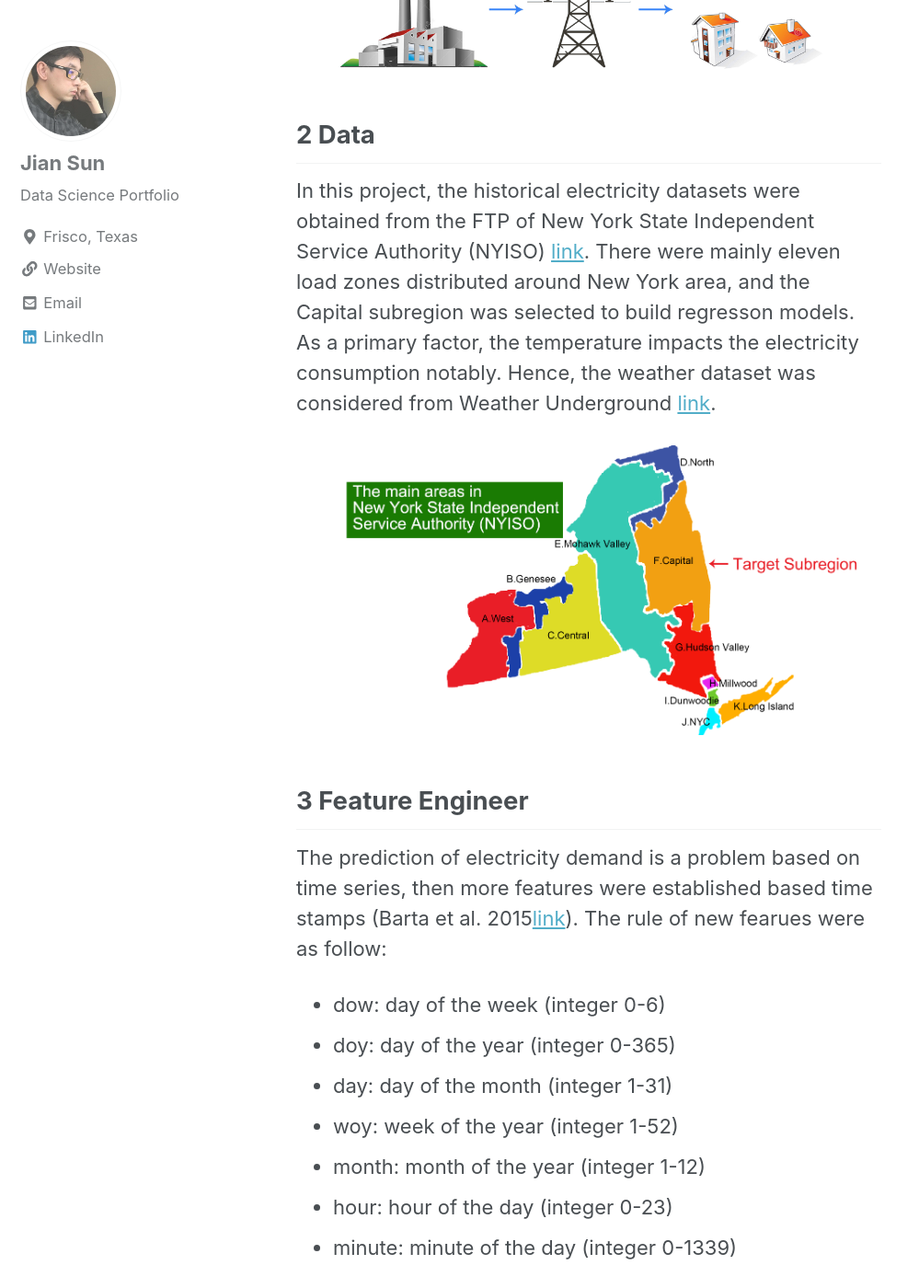
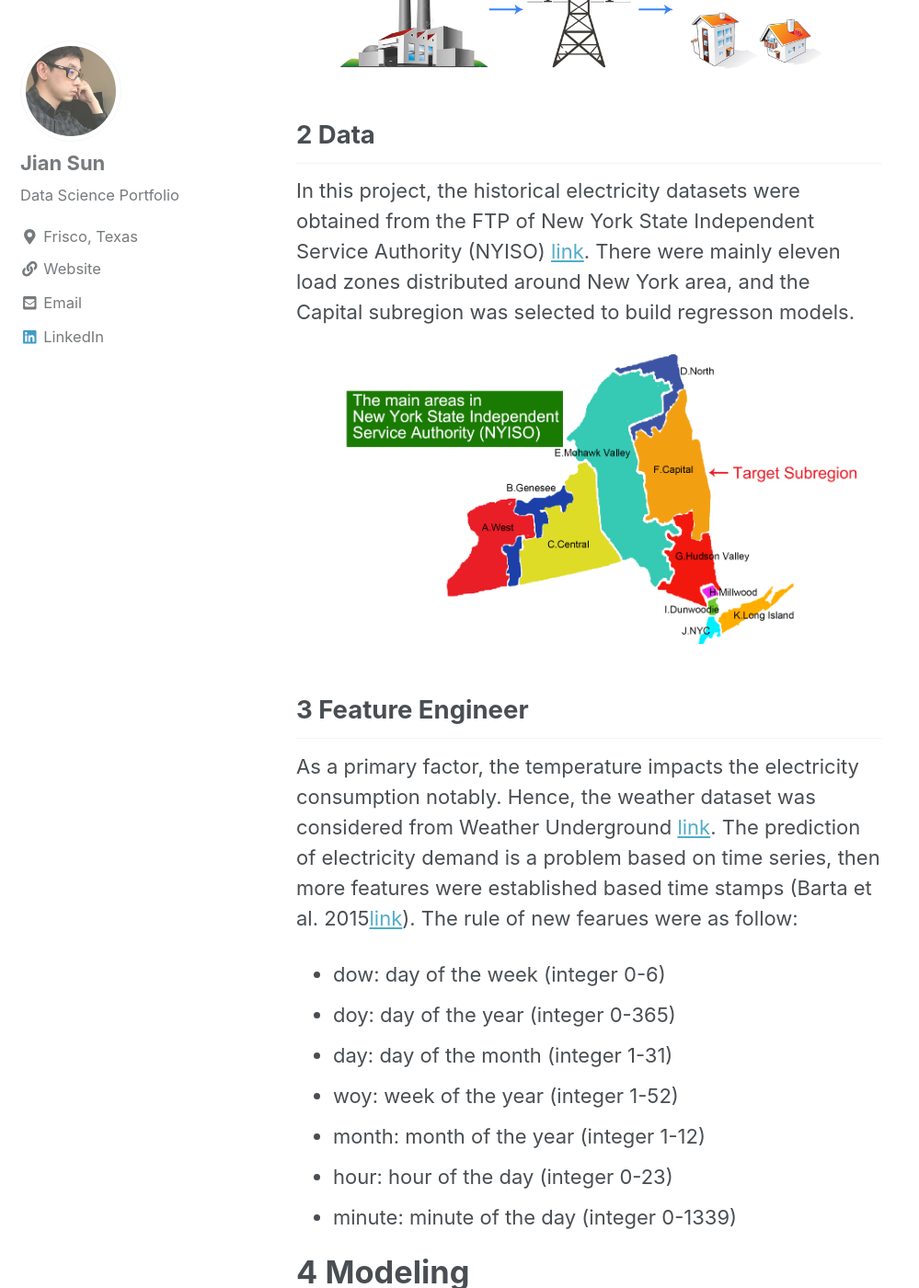
Before and after one commit to jianv/jianv.github.io, a Jekyll site: the page built from _posts/2018-04-20-ml-electricity.md, in a window 1280 px wide and 1400 px high, scrolled down 841 px. Shown: the whole window at 92% size, without its empty margins (0-999 px from the left). Built offline with Jekyll 4.4.1, drawn with Linux system fonts in a browser that asks for light colours; nearby versions of some CDN libraries.

Commit message:
Update 2018-04-20-ml-electricity.md

````diff
--- a/_posts/2018-04-20-ml-electricity.md
+++ b/_posts/2018-04-20-ml-electricity.md
@@ -10,12 +10,12 @@
 <img src="{{ site.url }}{{ site.baseurl }}/images/ml_electricity/1_1_company.png" alt="linearly separable data">
 
 ## 2 Data
-In this project, the historical electricity datasets were obtained from the FTP of New York State Independent Service Authority (NYISO) [link](http://mis.nyiso.com/public/P-58Blist.htm). There were mainly eleven load zones distributed around New York area, and the Capital subregion was selected to build regresson models. As a primary factor, the temperature impacts the electricity consumption notably. Hence, the weather dataset was considered from Weather Underground [link](https://www.wunderground.com/).
+In this project, the historical electricity datasets were obtained from the FTP of New York State Independent Service Authority (NYISO) [link](http://mis.nyiso.com/public/P-58Blist.htm). There were mainly eleven load zones distributed around New York area, and the Capital subregion was selected to build regresson models.
 
 <img src="{{ site.url }}{{ site.baseurl }}/images/ml_electricity/2_1_NYISO.png" alt="linearly separable data">
 
 ## 3 Feature Engineer
-The prediction of electricity demand is a problem based on time series, then more features were established based time stamps (Barta et al. 2015[link](https://arxiv.org/pdf/1506.06972.pdf)). The rule of new fearues were as follow:
+As a primary factor, the temperature impacts the electricity consumption notably. Hence, the weather dataset was considered from Weather Underground [link](https://www.wunderground.com/). The prediction of electricity demand is a problem based on time series, then more features were established based time stamps (Barta et al. 2015[link](https://arxiv.org/pdf/1506.06972.pdf)). The rule of new fearues were as follow:
 * dow: day of the week (integer 0-6)
 * doy: day of the year (integer 0-365)
 * day: day of the month (integer 1-31)
@@ -30,7 +30,7 @@
 ### 4.1 Ridge Regression
 Intuitively, the raw datasets were utilized to realize the Logistic Regression model, where have 492 frauds out of 284,807 transactions. Firstly, the parameter of Inverse of Regularization Strength (IRS) was optimized by 5-folds cross-validation and l1 penalty was selected. The results showed that the mean recall value keeps growing with IRS increasing and converged at IRS of 10.
 
-<img src="{{ site.url }}{{ site.baseurl }}/images/ml_creditcard/2_cv_raw.png" alt="linearly separable data">
+<img src="{{ site.url }}{{ site.baseurl }}/images/ml_electricity/4_1_cv_ridge.png" alt="linearly separable data">
 
 With considering the cost of computation, the IRS of 10 was selected for Logistic Regression model and the confusion matrix showed that the recall value is 0.62.
 可见，大概alpha=10~20的时候，可以把score达到0.135左右。
@@ -52,7 +52,7 @@
 ### 4.2 Random Forest
 To improve the results, the number of legitimate transactions was undersampled in the trainning dataset. Then the number of legitimate transactions is equal to the number of fraudulent transactions. After parameter optimization, the Logistic Regression was built by undersampling training dataset, and applied to the original test dataset. From the confusion matrix showed in the following figure, the value of recall was enhanced to 0.92. However, the value of the False Positive was pretty large.
 
-<img src="{{ site.url }}{{ site.baseurl }}/images/ml_creditcard/2_cm_uds.png" alt="linearly separable data">
+<img src="{{ site.url }}{{ site.baseurl }}/images/ml_electricity/4_2_cv_random_forester.png" alt="linearly separable data">
 
 用RF的最优值达到了0.137
 
@@ -74,7 +74,7 @@
 ### 4.3 Bagging
 To further improve the results, the number of fraudulent transactions was oversampled in the trainning dataset. Then the number of fraudulent was increased to the number of legitimate transactions. Finally, the Logistic Regression classifier was trained by oversampled dataset, and applied to the original test dataset. The confusion matrix showed that recall value of 0.92 that is same with previous results, but False Positive was decrese from 7780 to 2097.
 
-<img src="{{ site.url }}{{ site.baseurl }}/images/ml_creditcard/2_cm_os.png" alt="linearly separable data">
+<img src="{{ site.url }}{{ site.baseurl }}/images/ml_electricity/4_3_bagging_ridge.png" alt="linearly separable data">
 可见，前一个版本中，ridge最优结果也就是0.135；而这里，我们使用25个小ridge分类器的bagging，达到了低于0.132的结果。
 
 当然了，你如果并没有提前测试过ridge模型，你也可以用Bagging自带的DecisionTree模型：
@@ -93,6 +93,9 @@
     test_scores.append(np.mean(test_score))
 ```
 ### 4.4 Boosting
+
+<img src="{{ site.url }}{{ site.baseurl }}/images/ml_electricity/4_4_cv_boosting.png" alt="linearly separable data">
+
 ```python
 from sklearn.ensemble import AdaBoostRegressor
 params = [10, 15, 20, 25, 30, 35, 40, 45, 50]
@@ -103,6 +106,9 @@
     test_scores.append(np.mean(test_score))
 ```
 ### 4.5 XGBoost
+
+<img src="{{ site.url }}{{ site.baseurl }}/images/ml_electricity/4_5_cv_xgboost.png" alt="linearly separable data">
+
 惊了，深度为5的时候，错误率缩小
 到0.127
 ```python
````
